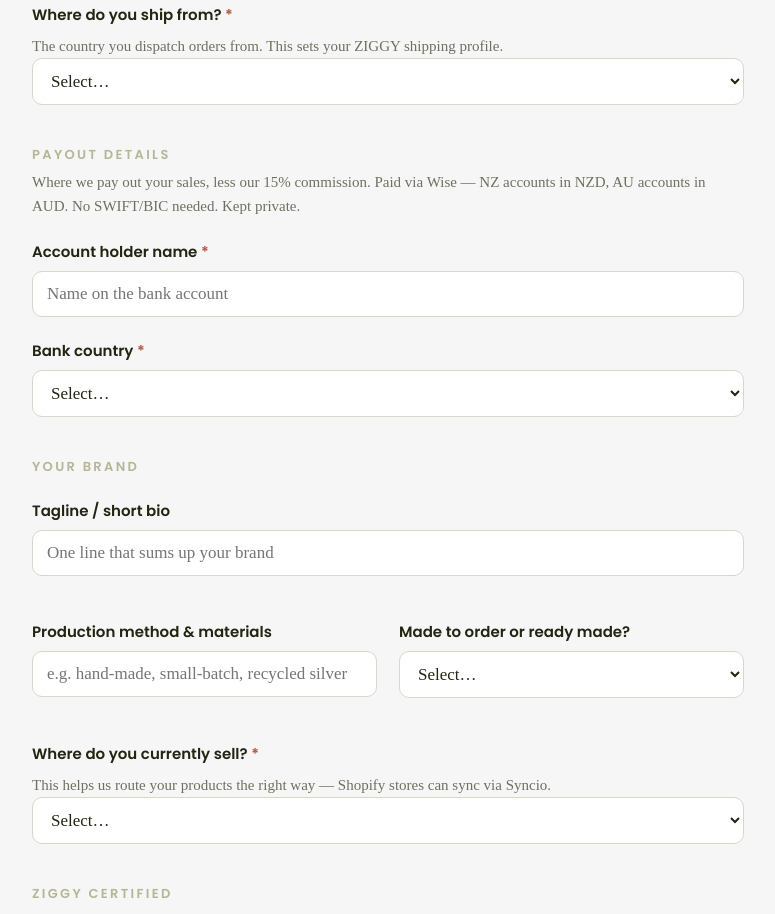
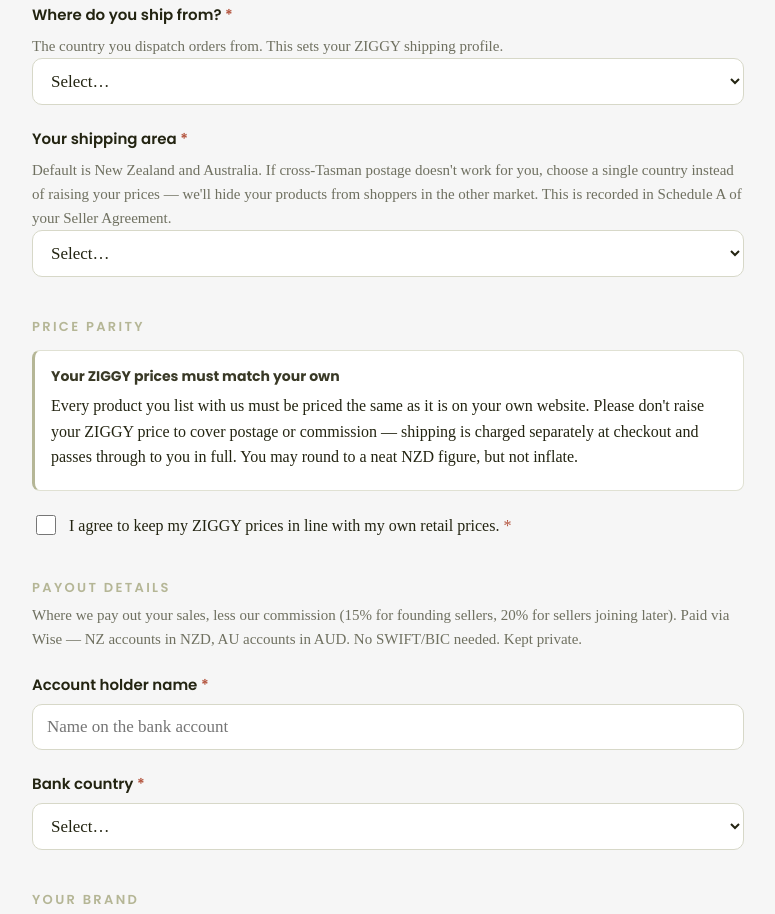
Before and after one commit to ziggysociety/ziggy-submissions, a website: page public/brand-onboarding.html in a window 1280 px wide. Shown: the part 1514-2428 px from the top of the page, without its empty margins (252-1027 px from the left). Drawn offline with Linux system fonts and the light colour scheme.

Commit message:
Update brand-onboarding.html

```diff
--- a/public/brand-onboarding.html
+++ b/public/brand-onboarding.html
@@ -117,8 +117,31 @@
 </select>
 </div>
 
-<div class="section-label">Payout details</div>
-<p class="helper">Where we pay out your sales, less our 15% commission. Paid via Wise — NZ accounts in NZD, AU accounts in AUD. No SWIFT/BIC needed. Kept private.</p>
+<div class="field">
+        <label>Your shipping area <span class="req">*</span></label>
+        <p class="helper">Default is New Zealand and Australia. If cross-Tasman postage doesn't work for you, choose a single country instead of raising your prices &mdash; we'll hide your products from shoppers in the other market. This is recorded in Schedule A of your Seller Agreement.</p>
+        <select name="shippingArea" id="shippingArea" required>
+          <option value="">Select&hellip;</option>
+          <option value="NZ + AU">New Zealand and Australia</option>
+          <option value="NZ only">New Zealand only</option>
+          <option value="AU only">Australia only</option>
+        </select>
+      </div>
+
+      <div class="section-label">Price parity</div>
+      <div class="specguide">
+        <strong>Your ZIGGY prices must match your own</strong>
+        <p>Every product you list with us must be priced the same as it is on your own website. Please don't raise your ZIGGY price to cover postage or commission &mdash; shipping is charged separately at checkout and passes through to you in full. You may round to a neat NZD figure, but not inflate.</p>
+      </div>
+      <div class="field">
+        <label class="check">
+          <input type="checkbox" name="parity" value="Yes" required />
+          <span>I agree to keep my ZIGGY prices in line with my own retail prices. <span class="req">*</span></span>
+        </label>
+      </div>
+
+      <div class="section-label">Payout details</div>
+<p class="helper">Where we pay out your sales, less our commission (15% for founding sellers, 20% for sellers joining later). Paid via Wise — NZ accounts in NZD, AU accounts in AUD. No SWIFT/BIC needed. Kept private.</p>
 <div class="field">
 <label>Account holder name <span class="req">*</span></label>
 <input type="text" name="accountHolder" placeholder="Name on the bank account" required />
@@ -297,8 +320,8 @@ const bankOk = fields.bankCountry === 'New Zealand' ? !!fields.nzAccount
   : fields.bankCountry === 'Australia' ? (!!fields.auBsb && !!fields.auAccount) : false;
 const storeUrlOk = (fields.storePlatform === 'Shopify store' || fields.storePlatform === 'WooCommerce store') ? !!fields.storeUrl : true;
 if (!fields.brandName || !fields.contactEmail || !fields.location || !fields.instagram || !fields.ziggyCriteria
-  || !fields.storePlatform || !storeUrlOk || !fields.shipFrom || !fields.accountHolder || !fields.bankCountry || !bankOk) {
-statusEl.textContent = 'Please fill in all required fields — including where you sell, where you ship from, and your payout details.';
+  || !fields.storePlatform || !storeUrlOk || !fields.shipFrom || !fields.shippingArea || !fields.parity || !fields.accountHolder || !fields.bankCountry || !bankOk) {
+statusEl.textContent = 'Please fill in all required fields — including where you sell, where you ship from, your shipping area, the price-parity agreement, and your payout details.';
 statusEl.className = 'status err';
 return;
 }
```
